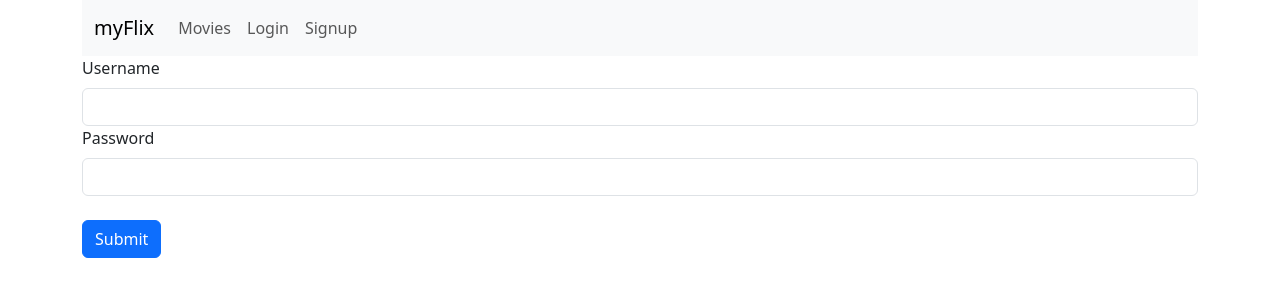
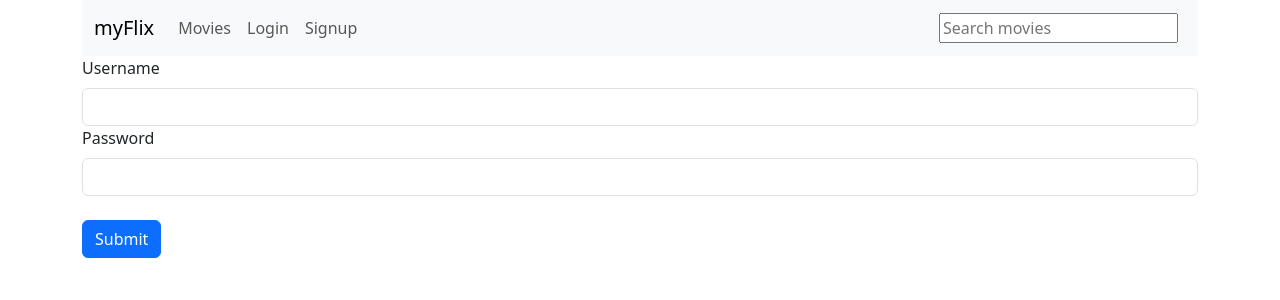
Before and after one commit to freshmozart1/myflix-client, a React (Vite) app: page /login in a window 1280 px wide. Shown: the top 300 px of the page. Built offline with nearby package versions, Linux system fonts and the light colour scheme.

Commit message:
I added a search input component

```diff
--- a/src/components/MainView/main-view.jsx
+++ b/src/components/MainView/main-view.jsx
@@ -7,6 +7,7 @@ import Navbar from 'react-bootstrap/Navbar';
 import { useContext } from 'react';
 import { useNavigate } from 'react-router-dom';
 import './main-view.scss';
+import { SearchInput } from '../SearchInput/search-input';
 
 
 export const MainView = () => {
@@ -40,6 +41,7 @@ export const MainView = () => {
                                         </>
                                     }
                                 </Nav>
+                                <SearchInput />
                             </Navbar.Collapse>
                         </Container>
                     </Navbar>
--- a/src/components/MovieList/movie-list.jsx
+++ b/src/components/MovieList/movie-list.jsx
@@ -1,5 +1,5 @@
 import { useState, useEffect } from 'react';
-import { useNavigate } from 'react-router-dom';
+import { useNavigate, useSearchParams } from 'react-router-dom';
 import { Row, Col, Container, Spinner } from 'react-bootstrap';
 import PropTypes from 'prop-types';
 import Card from 'react-bootstrap/Card';
@@ -12,6 +12,8 @@ export const MovieList = (props) => {
     const navigate = useNavigate();
     const [movies, setMovies] = useState([]);
     const [loading, setLoading] = useState(true);
+    const [searchParams] = useSearchParams();
+    const searchFilter = searchParams.get('search') || '';
 
     useEffect(() => {
         if (!props.movies) {
@@ -23,7 +25,8 @@ export const MovieList = (props) => {
                 })
                 .then((data) => {
                     setLoading(false);
-                    return setMovies(data);
+                    const filteredMovies = searchFilter.length > 0 ? data.filter((movie) => movie.title.toLowerCase().includes(searchFilter.toLowerCase())) : data;
+                    return setMovies(filteredMovies);
                 })
                 .catch((error) => {
                     setLoading(false);
@@ -34,7 +37,7 @@ export const MovieList = (props) => {
             setMovies(props.movies);
             setLoading(false);
         }
-    }, [props.movies]);
+    }, [props.movies, searchFilter]);
 
     return (
         loading ? (
@@ -45,7 +48,7 @@ export const MovieList = (props) => {
             <Row>
                 {
                     props.showNewMovie && <Col xs="12" md="6" lg="4" xl="3" className="g-md-4 d-flex align-items-stretch">
-                        <Card style={{ position: 'relative', width: '100%', borderColor: getComputedStyle(document.documentElement).getPropertyValue('--bs-primary').trim() }}>
+                        <Card style={{ minHeight: '442px', position: 'relative', width: '100%', borderColor: getComputedStyle(document.documentElement).getPropertyValue('--bs-primary').trim() }}>
                             <Card.Body style={{ position: 'relative' }}>
                                 <RippleButton className="addNewMovieButton" onClick={() => {
                                     setTimeout(() => navigate('/newmovie'), 600);
@@ -75,5 +78,6 @@ export const MovieList = (props) => {
 
 MovieList.propTypes = {
     movies: PropTypes.array,
-    showNewMovie: PropTypes.bool
+    showNewMovie: PropTypes.bool,
+    searchFilter: PropTypes.string
 };
--- /dev/null
+++ b/src/components/SearchInput/search-input.jsx
@@ -0,0 +1,24 @@
+import { useNavigate, useSearchParams } from 'react-router-dom';
+
+export const SearchInput = () => {
+    const navigate = useNavigate();
+    const [searchParams] = useSearchParams();
+    const searchFilter = searchParams.get('search') || '';
+
+    const handleSearch = (event) => {
+        navigate(`/?search=${event}`);
+    };
+
+    return (
+        <input type="search"
+            className="me-2"
+            aria-label="Search"
+            placeholder="Search movies"
+            value={searchFilter}
+            onChange={(e) => {
+                e.preventDefault();
+                handleSearch(e.target.value);
+            }}
+        />
+    );
+};
```
